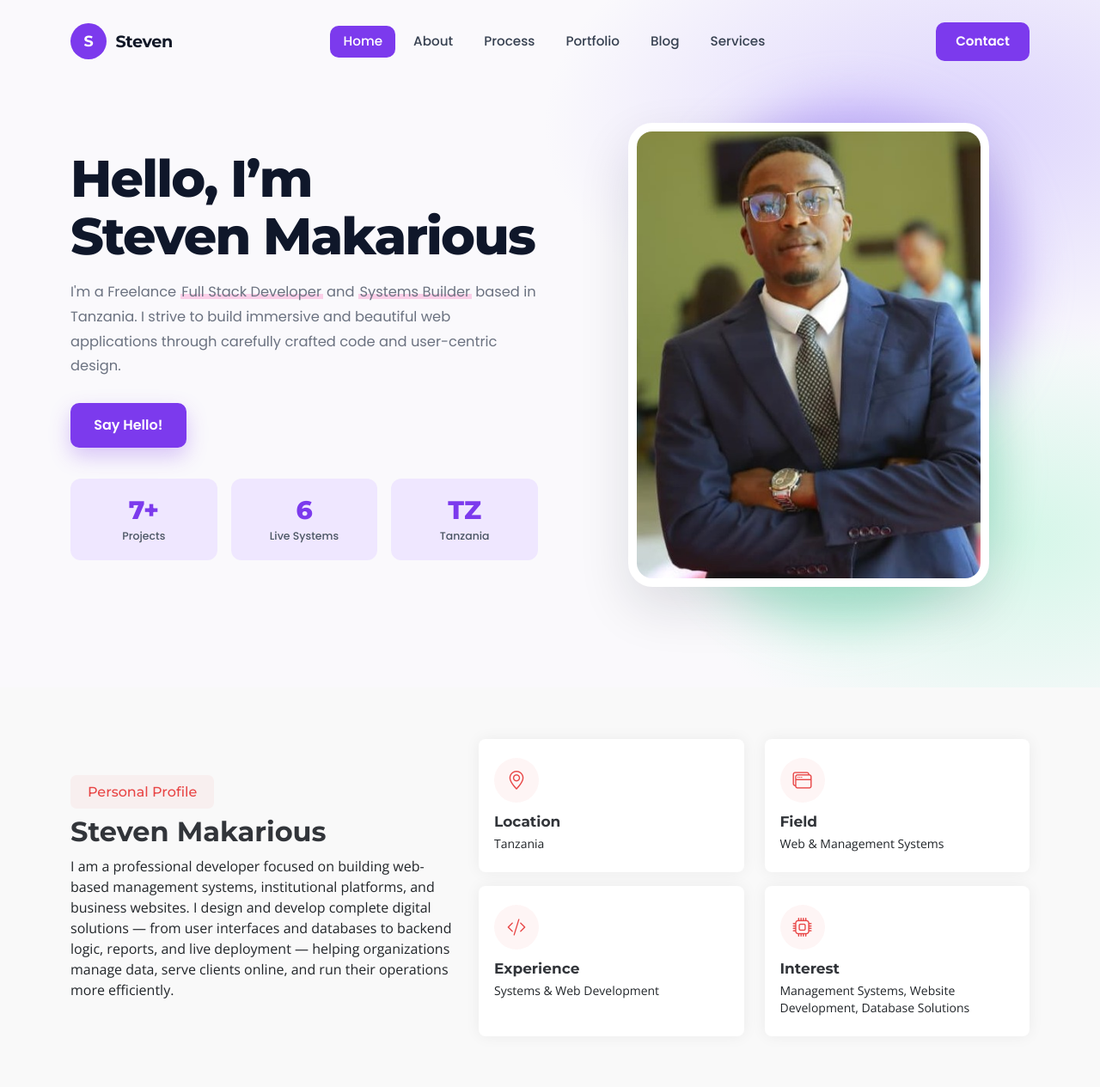
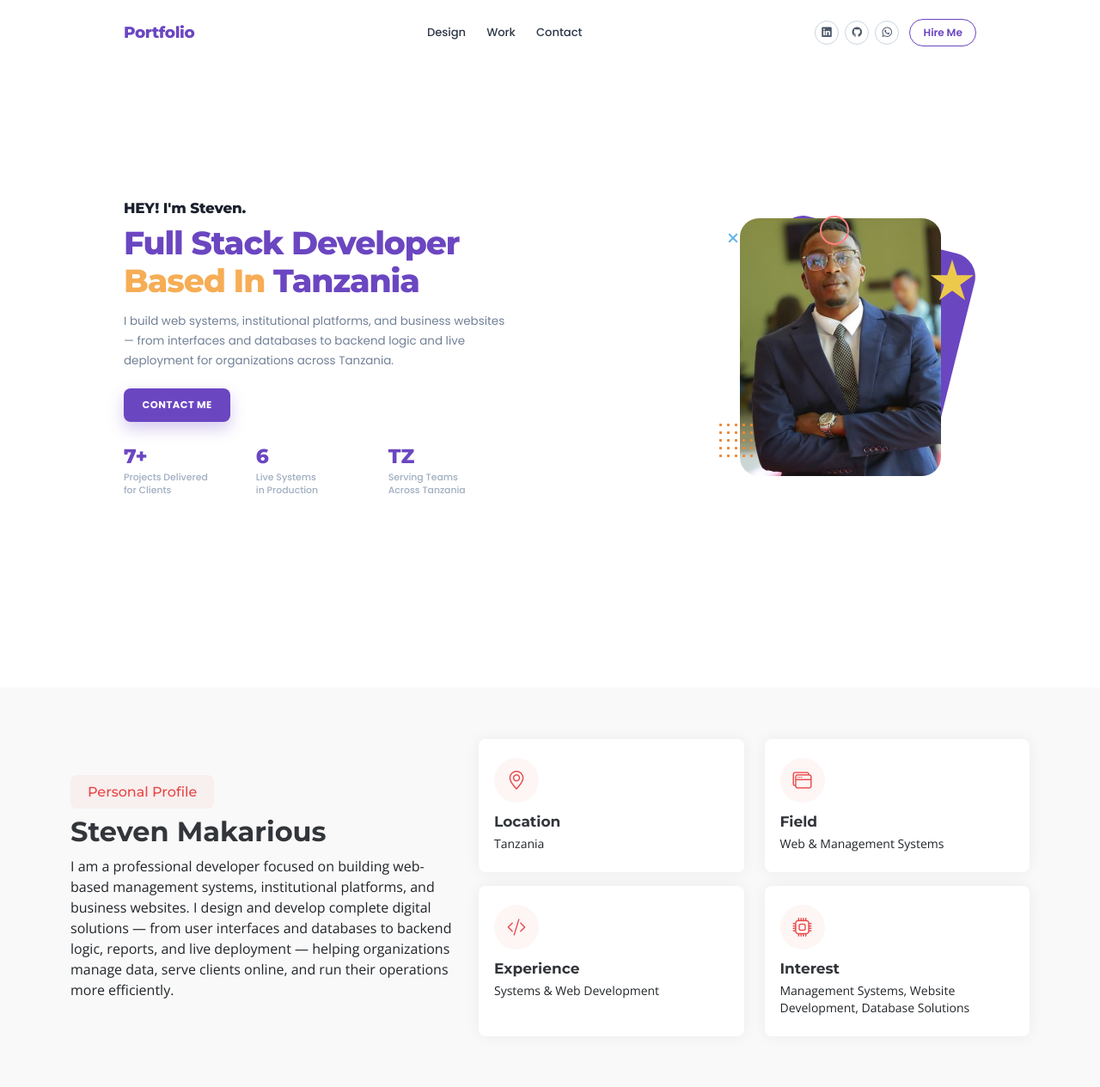
Before and after one commit to stevwebsitedomain/portfolio, a PHP site: page / in a window 1280 px wide. Shown: the top 1265 px of the page at 86% size. Run offline with PHP 8.4, Linux system fonts and the light colour scheme.

Commit message:
Match the top hero to the purple portfolio reference with a smaller layout.
Co-authored-by: Cursor <cursoragent@cursor.com>

```diff
--- a/portfolio-frontend/css/stage.css
+++ b/portfolio-frontend/css/stage.css
@@ -4,16 +4,13 @@
 }
 
 .bk-hero {
-  --bk-purple: #7c3aed;
-  --bk-purple-deep: #6d28d9;
-  --bk-purple-soft: #efe7ff;
-  --bk-ink: #111827;
-  --bk-muted: #6b7280;
-  --bk-bg: #faf9fc;
-  background:
-    radial-gradient(ellipse 55% 50% at 88% 18%, rgba(196, 181, 253, 0.55), transparent 70%),
-    radial-gradient(ellipse 45% 45% at 92% 78%, rgba(167, 243, 208, 0.45), transparent 70%),
-    var(--bk-bg);
+  --bk-purple: #6b46c1;
+  --bk-purple-deep: #553c9a;
+  --bk-orange: #f6ad55;
+  --bk-ink: #1a202c;
+  --bk-muted: #718096;
+  --bk-stat: #a0aec0;
+  background: #fff;
   min-height: 100vh;
   font-family: "Poppins", "Open Sans", sans-serif;
   color: var(--bk-ink);
@@ -25,85 +22,95 @@
   align-items: center;
   justify-content: space-between;
   gap: 1rem;
-  padding: 1.35rem 1.5rem 0;
-  max-width: 1180px;
+  padding: 1.1rem 1.25rem 0;
+  max-width: 1040px;
   margin: 0 auto;
   position: relative;
   z-index: 20;
 }
 
 .bk-logo {
-  display: inline-flex;
-  align-items: center;
-  gap: 0.65rem;
+  font-family: "Montserrat", sans-serif;
+  font-weight: 800;
+  font-size: 1.15rem;
+  color: var(--bk-purple);
   text-decoration: none;
-  color: var(--bk-ink);
+  letter-spacing: -0.02em;
   flex-shrink: 0;
-}
-
-.bk-mark {
-  width: 42px;
-  height: 42px;
-  border-radius: 50%;
-  background: var(--bk-purple);
-  color: #fff;
-  display: inline-flex;
-  align-items: center;
-  justify-content: center;
-  font-weight: 700;
-  font-size: 1.1rem;
-  font-family: "Montserrat", sans-serif;
-}
-
-.bk-word {
-  font-weight: 700;
-  font-size: 1.2rem;
-  letter-spacing: -0.02em;
-  font-family: "Montserrat", sans-serif;
 }
 
 .bk-links {
   display: none;
   align-items: center;
-  gap: 0.35rem;
+  gap: 1.5rem;
 }
 
 .bk-links a {
-  color: #374151;
+  color: #2d3748;
   text-decoration: none;
-  font-size: 0.95rem;
+  font-size: 0.82rem;
   font-weight: 500;
-  padding: 0.45rem 0.95rem;
-  border-radius: 10px;
+  transition: color 0.2s ease;
+}
+
+.bk-links a:hover {
+  color: var(--bk-purple);
+}
+
+.bk-nav-right {
+  display: none;
+  align-items: center;
+  gap: 0.75rem;
+}
+
+.bk-social {
+  display: flex;
+  align-items: center;
+  gap: 0.45rem;
+}
+
+.bk-social a {
+  width: 28px;
+  height: 28px;
+  border-radius: 50%;
+  border: 1.5px solid #cbd5e0;
+  color: #4a5568;
+  display: inline-flex;
+  align-items: center;
+  justify-content: center;
+  text-decoration: none;
+  font-size: 0.72rem;
+  transition: border-color 0.2s ease, color 0.2s ease;
+}
+
+.bk-social a:hover {
+  border-color: var(--bk-purple);
+  color: var(--bk-purple);
+}
+
+.bk-hire {
+  display: inline-flex;
+  align-items: center;
+  justify-content: center;
+  color: var(--bk-purple);
+  border: 1.5px solid var(--bk-purple);
+  background: transparent;
+  text-decoration: none;
+  font-weight: 600;
+  font-size: 0.75rem;
+  padding: 0.4rem 0.95rem;
+  border-radius: 999px;
   transition: background 0.2s ease, color 0.2s ease;
 }
 
-.bk-links a.is-active,
-.bk-links a:hover {
+.bk-hire:hover {
   background: var(--bk-purple);
   color: #fff;
 }
 
-.bk-contact-btn {
-  display: none;
-  background: var(--bk-purple);
-  color: #fff;
-  text-decoration: none;
-  font-weight: 600;
-  font-size: 0.95rem;
-  padding: 0.7rem 1.45rem;
-  border-radius: 10px;
-  transition: background 0.2s ease;
-}
-
-.bk-contact-btn:hover {
-  color: #fff;
-  background: var(--bk-purple-deep);
-}
-
 .bk-burger {
-  width: 28px;
-  height: 20px;
+  width: 26px;
+  height: 18px;
   border: 0;
   background: transparent;
   position: relative;
@@ -121,30 +128,30 @@
 }
 
 .bk-burger span:nth-child(1) { top: 0; }
-.bk-burger span:nth-child(2) { top: 9px; }
-.bk-burger span:nth-child(3) { top: 18px; }
+.bk-burger span:nth-child(2) { top: 8px; }
+.bk-burger span:nth-child(3) { top: 16px; }
 
 body.nav-open .bk-burger span:nth-child(1) {
-  transform: translateY(9px) rotate(45deg);
+  transform: translateY(8px) rotate(45deg);
 }
 body.nav-open .bk-burger span:nth-child(2) {
   opacity: 0;
 }
 body.nav-open .bk-burger span:nth-child(3) {
-  transform: translateY(-9px) rotate(-45deg);
+  transform: translateY(-8px) rotate(-45deg);
 }
 
 .bk-menu {
   position: absolute;
-  top: 88px;
-  right: 1.25rem;
-  left: 1.25rem;
+  top: 72px;
+  right: 1rem;
+  left: 1rem;
   background: #fff;
-  border-radius: 16px;
-  box-shadow: 0 18px 40px rgba(17, 24, 39, 0.12);
+  border-radius: 14px;
+  box-shadow: 0 16px 36px rgba(17, 24, 39, 0.1);
   display: flex;
   flex-direction: column;
-  padding: 0.75rem 1.25rem 1.25rem;
+  padding: 0.65rem 1.1rem 1.1rem;
   z-index: 30;
 }
 
@@ -155,50 +162,70 @@ body.nav-open .bk-burger span:nth-child(3) {
 .bk-menu a {
   color: var(--bk-ink);
   text-decoration: none;
-  padding: 0.7rem 0;
-  border-bottom: 1px solid #f3f4f6;
+  padding: 0.65rem 0;
+  border-bottom: 1px solid #edf2f7;
   font-weight: 500;
+  font-size: 0.9rem;
 }
 
-.bk-menu .bk-contact-btn {
-  display: inline-flex;
-  justify-content: center;
-  margin-top: 0.85rem;
-  border: 0;
+.bk-menu .bk-hire {
+  margin-top: 0.75rem;
+  align-self: flex-start;
+  border-bottom: 1.5px solid var(--bk-purple);
 }
 
 .bk-body {
-  max-width: 1180px;
+  max-width: 1040px;
   margin: 0 auto;
-  padding: 2.5rem 1.5rem 3.5rem;
+  padding: 1.75rem 1.25rem 2.5rem;
   display: grid;
   grid-template-columns: 1fr;
-  gap: 2.75rem;
+  gap: 2rem;
   align-items: center;
+}
+
+.bk-hey {
+  font-family: "Montserrat", sans-serif;
+  font-weight: 800;
+  font-size: 0.95rem;
+  color: var(--bk-ink);
+  margin: 0 0 0.35rem;
+  letter-spacing: -0.01em;
 }
 
 .bk-copy h1 {
   font-family: "Montserrat", sans-serif;
   font-weight: 800;
-  font-size: clamp(2.35rem, 5.5vw, 3.75rem);
-  color: #0f172a;
-  margin: 0 0 1.15rem;
-  line-height: 1.12;
+  font-size: clamp(1.55rem, 4.2vw, 2.35rem);
+  margin: 0 0 0.85rem;
+  line-height: 1.18;
   letter-spacing: -0.03em;
+}
+
+.bk-line-a,
+.bk-line-b {
+  display: block;
+}
+
+.bk-line-a {
+  color: var(--bk-purple);
+}
+
+.bk-line-b {
+  color: var(--bk-orange);
+}
+
+.bk-line-b em {
+  font-style: normal;
+  color: var(--bk-purple);
 }
 
 .bk-lead {
   color: var(--bk-muted);
-  font-size: 1.02rem;
-  line-height: 1.75;
-  max-width: 34rem;
-  margin: 0 0 1.75rem;
-}
-
-.bk-lead mark {
-  background: linear-gradient(180deg, transparent 62%, #fbcfe8 62%, #fbcfe8 88%, transparent 88%);
-  color: inherit;
-  padding: 0 0.1em;
+  font-size: 0.82rem;
+  line-height: 1.7;
+  max-width: 28rem;
+  margin: 0 0 1.25rem;
 }
 
 .bk-cta {
@@ -208,11 +235,12 @@ body.nav-open .bk-burger span:nth-child(3) {
   background: var(--bk-purple);
   color: #fff;
   text-decoration: none;
-  font-weight: 600;
-  font-size: 1rem;
-  padding: 0.9rem 1.7rem;
-  border-radius: 10px;
-  box-shadow: 0 10px 24px rgba(124, 58, 237, 0.28);
+  font-weight: 700;
+  font-size: 0.72rem;
+  letter-spacing: 0.04em;
+  padding: 0.7rem 1.35rem;
+  border-radius: 8px;
+  box-shadow: 0 8px 18px rgba(107, 70, 193, 0.28);
   transition: background 0.2s ease, transform 0.2s ease;
 }
 
@@ -225,34 +253,27 @@ body.nav-open .bk-burger span:nth-child(3) {
 .bk-stats {
   display: grid;
   grid-template-columns: repeat(3, minmax(0, 1fr));
-  gap: 0.75rem;
-  margin-top: 2.25rem;
-  max-width: 34rem;
-}
-
-.bk-stat {
-  background: var(--bk-purple-soft);
-  border-radius: 12px;
-  padding: 1.1rem 0.75rem;
-  text-align: center;
+  gap: 0.85rem;
+  margin-top: 1.75rem;
+  max-width: 28rem;
 }
 
 .bk-stat strong {
   display: block;
   color: var(--bk-purple);
   font-family: "Montserrat", sans-serif;
-  font-size: clamp(1.35rem, 3vw, 1.85rem);
+  font-size: clamp(1.15rem, 2.4vw, 1.45rem);
   font-weight: 800;
   line-height: 1.1;
-  margin-bottom: 0.35rem;
+  margin-bottom: 0.3rem;
 }
 
 .bk-stat span {
   display: block;
-  color: #4b5563;
-  font-size: 0.78rem;
+  color: var(--bk-stat);
+  font-size: 0.68rem;
   font-weight: 500;
-  line-height: 1.3;
+  line-height: 1.35;
 }
 
 .bk-visual {
@@ -260,59 +281,119 @@ body.nav-open .bk-burger span:nth-child(3) {
   display: flex;
   align-items: center;
   justify-content: center;
-  min-height: 360px;
+  min-height: 280px;
+  width: min(100%, 300px);
+  margin: 0 auto;
 }
 
-.bk-glow {
+.bk-shape {
   position: absolute;
-  border-radius: 50%;
-  filter: blur(28px);
-  pointer-events: none;
-}
-
-.bk-glow-a {
-  width: min(78%, 420px);
+  width: 78%;
   aspect-ratio: 1;
-  background: rgba(167, 139, 250, 0.55);
-  top: -4%;
-  right: 2%;
-}
-
-.bk-glow-b {
-  width: min(70%, 380px);
-  aspect-ratio: 1;
-  background: rgba(110, 231, 183, 0.45);
-  bottom: -8%;
-  right: 8%;
+  background: var(--bk-purple);
+  border-radius: 28px;
+  transform: rotate(14deg);
+  z-index: 1;
+  right: 4%;
+  top: 8%;
 }
 
 .bk-photo {
   position: relative;
   z-index: 2;
-  width: min(92%, 420px);
-  border-radius: 28px;
+  width: 78%;
+  border-radius: 22px;
   overflow: hidden;
-  background: #fff;
-  box-shadow: 0 24px 60px rgba(17, 24, 39, 0.12);
-  border: 10px solid #fff;
+  background: #edf2f7;
 }
 
 .bk-photo img {
   display: block;
   width: 100%;
-  height: clamp(380px, 52vw, 520px);
+  height: clamp(240px, 42vw, 300px);
   object-fit: cover;
   object-position: center 12%;
   max-width: none;
 }
 
+.bk-deco {
+  position: absolute;
+  z-index: 3;
+  pointer-events: none;
+}
+
+.bk-deco-x {
+  width: 14px;
+  height: 14px;
+  top: 8%;
+  left: 6%;
+}
+
+.bk-deco-x::before,
+.bk-deco-x::after {
+  content: "";
+  position: absolute;
+  left: 50%;
+  top: 0;
+  width: 2px;
+  height: 100%;
+  background: #63b3ed;
+  border-radius: 2px;
+}
+
+.bk-deco-x::before {
+  transform: translateX(-50%) rotate(45deg);
+}
+
+.bk-deco-x::after {
+  transform: translateX(-50%) rotate(-45deg);
+}
+
+.bk-deco-ring {
+  width: 34px;
+  height: 34px;
+  border: 2px solid #fc8181;
+  border-radius: 50%;
+  top: 2%;
+  left: 42%;
+}
+
+.bk-deco-star {
+  width: 52px;
+  height: 52px;
+  right: -2%;
+  top: 18%;
+  background: #ecc94b;
+  clip-path: polygon(
+    50% 0%,
+    61% 35%,
+    98% 35%,
+    68% 57%,
+    79% 91%,
+    50% 70%,
+    21% 91%,
+    32% 57%,
+    2% 35%,
+    39% 35%
+  );
+}
+
+.bk-deco-dots {
+  width: 42px;
+  height: 42px;
+  left: 2%;
+  bottom: 10%;
+  background-image: radial-gradient(#ed8936 1.4px, transparent 1.5px);
+  background-size: 9px 9px;
+}
+
 @media (min-width: 992px) {
   .bk-nav {
-    padding: 1.6rem 2rem 0;
+    padding: 1.35rem 1.5rem 0;
   }
 
   .bk-links,
-  .bk-contact-btn {
+  .bk-nav-right {
     display: flex;
   }
 
@@ -322,31 +403,47 @@ body.nav-open .bk-burger span:nth-child(3) {
   }
 
   .bk-body {
-    grid-template-columns: 1.05fr 0.95fr;
-    gap: 2rem;
-    padding: 3rem 2rem 4rem;
-    min-height: calc(100vh - 100px);
+    grid-template-columns: 1.05fr 0.85fr;
+    gap: 1.5rem;
+    padding: 2rem 1.5rem 2.75rem;
+    min-height: calc(100vh - 88px);
   }
 
-  .bk-stats {
-    gap: 1rem;
+  .bk-visual {
+    width: 300px;
+    min-height: 320px;
+    margin-left: auto;
+    margin-right: 0.5rem;
   }
 
-  .bk-stat {
-    padding: 1.25rem 1rem;
+  .bk-photo img {
+    height: 300px;
+  }
+
+  .bk-hey {
+    font-size: 1.05rem;
+  }
+
+  .bk-lead {
+    font-size: 0.84rem;
   }
 }
 
 @media (max-width: 480px) {
   .bk-stats {
-    gap: 0.5rem;
-  }
-
-  .bk-stat {
-    padding: 0.9rem 0.4rem;
+    gap: 0.55rem;
   }
 
   .bk-stat span {
-    font-size: 0.7rem;
+    font-size: 0.62rem;
+  }
+
+  .bk-visual {
+    width: min(100%, 260px);
+    min-height: 250px;
+  }
+
+  .bk-photo img {
+    height: 230px;
   }
 }
--- a/portfolio-frontend/index.html
+++ b/portfolio-frontend/index.html
@@ -28,58 +28,63 @@
 
     <section id="hero" class="stage section bk-hero">
       <header id="header" class="bk-nav">
-        <a href="#hero" class="bk-logo" aria-label="Steven Makarious">
-          <span class="bk-mark">S</span>
-          <span class="bk-word">Steven</span>
-        </a>
+        <a href="#hero" class="bk-logo">Portfolio</a>
         <nav class="bk-links" aria-label="Primary">
-          <a class="is-active" href="#hero">Home</a>
-          <a href="#profile">About</a>
-          <a href="#skills">Process</a>
-          <a href="#projects">Portfolio</a>
-          <a href="#qualifications">Blog</a>
-          <a href="#contact">Services</a>
+          <a href="#skills">Design</a>
+          <a href="#projects">Work</a>
+          <a href="#contact">Contact</a>
         </nav>
-        <a class="bk-contact-btn" href="#contact">Contact</a>
+        <div class="bk-nav-right">
+          <div class="bk-social">
+            <a href="https://linkedin.com/in/stevenmakarious" target="_blank" rel="noopener" aria-label="LinkedIn"><i class="bi bi-linkedin"></i></a>
+            <a href="https://github.com/stevwebsitedomain" target="_blank" rel="noopener" aria-label="GitHub"><i class="bi bi-github"></i></a>
+            <a href="https://wa.me/255715296092" target="_blank" rel="noopener" aria-label="WhatsApp"><i class="bi bi-whatsapp"></i></a>
+          </div>
+          <a class="bk-hire" href="#contact">Hire Me</a>
+        </div>
         <button class="bk-burger" type="button" aria-label="Open menu" aria-expanded="false" aria-controls="menu">
           <span></span><span></span><span></span>
         </button>
       </header>
 
       <div id="menu" class="bk-menu" hidden>
-        <a href="#hero">Home</a>
-        <a href="#profile">About</a>
-        <a href="#skills">Process</a>
-        <a href="#projects">Portfolio</a>
-        <a href="#qualifications">Blog</a>
-        <a href="#contact">Services</a>
-        <a class="bk-contact-btn" href="#contact">Contact</a>
+        <a href="#skills">Design</a>
+        <a href="#projects">Work</a>
+        <a href="#contact">Contact</a>
+        <a class="bk-hire" href="#contact">Hire Me</a>
       </div>
 
       <div class="bk-body">
         <div class="bk-copy">
-          <h1>Hello, I’m <br>Steven Makarious</h1>
-          <p class="bk-lead">I'm a Freelance <mark>Full Stack Developer</mark> and <mark>Systems Builder</mark> based in Tanzania. I strive to build immersive and beautiful web applications through carefully crafted code and user-centric design.</p>
-          <a class="bk-cta" href="#contact">Say Hello!</a>
+          <p class="bk-hey">HEY! I'm Steven.</p>
+          <h1>
+            <span class="bk-line-a">Full Stack Developer</span>
+            <span class="bk-line-b">Based In <em>Tanzania</em></span>
+          </h1>
+          <p class="bk-lead">I build web systems, institutional platforms, and business websites — from interfaces and databases to backend logic and live deployment for organizations across Tanzania.</p>
+          <a class="bk-cta" href="#contact">CONTACT ME</a>
           <div class="bk-stats" aria-label="Highlights">
             <div class="bk-stat">
               <strong>7+</strong>
-              <span>Projects</span>
+              <span>Projects Delivered<br>for Clients</span>
             </div>
             <div class="bk-stat">
               <strong>6</strong>
-              <span>Live Systems</span>
+              <span>Live Systems<br>in Production</span>
             </div>
             <div class="bk-stat">
               <strong>TZ</strong>
-              <span>Tanzania</span>
+              <span>Serving Teams<br>Across Tanzania</span>
             </div>
           </div>
         </div>
 
         <div class="bk-visual">
-          <span class="bk-glow bk-glow-a" aria-hidden="true"></span>
-          <span class="bk-glow bk-glow-b" aria-hidden="true"></span>
+          <span class="bk-deco bk-deco-x" aria-hidden="true"></span>
+          <span class="bk-deco bk-deco-ring" aria-hidden="true"></span>
+          <span class="bk-deco bk-deco-star" aria-hidden="true"></span>
+          <span class="bk-deco bk-deco-dots" aria-hidden="true"></span>
+          <div class="bk-shape" aria-hidden="true"></div>
           <div class="bk-photo">
             <img src="images/profile.png" alt="Steven Makarious">
           </div>
```
